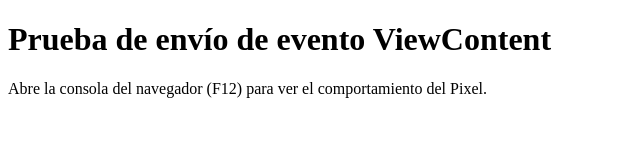
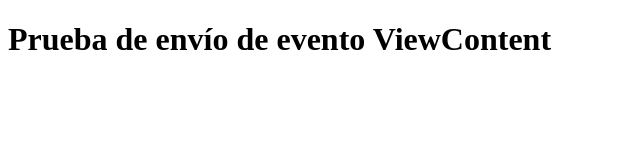
Before and after one commit to ArgyStudio/TT.site, a plain HTML site: page index.html in a window 1280 px wide. Shown: the whole page, without its empty margins (0-640 px from the left). Drawn offline with Linux system fonts and the light colour scheme.

Commit message:
Update index.html

```diff
--- a/index.html
+++ b/index.html
@@ -6,7 +6,7 @@
 </head>
 <body>
   <h1>Prueba de envío de evento ViewContent</h1>
-  <p>Abre la consola del navegador (F12) para ver el comportamiento del Pixel.</p>
+
 
   <!-- TikTok Pixel Code Start -->
   <script>
```
